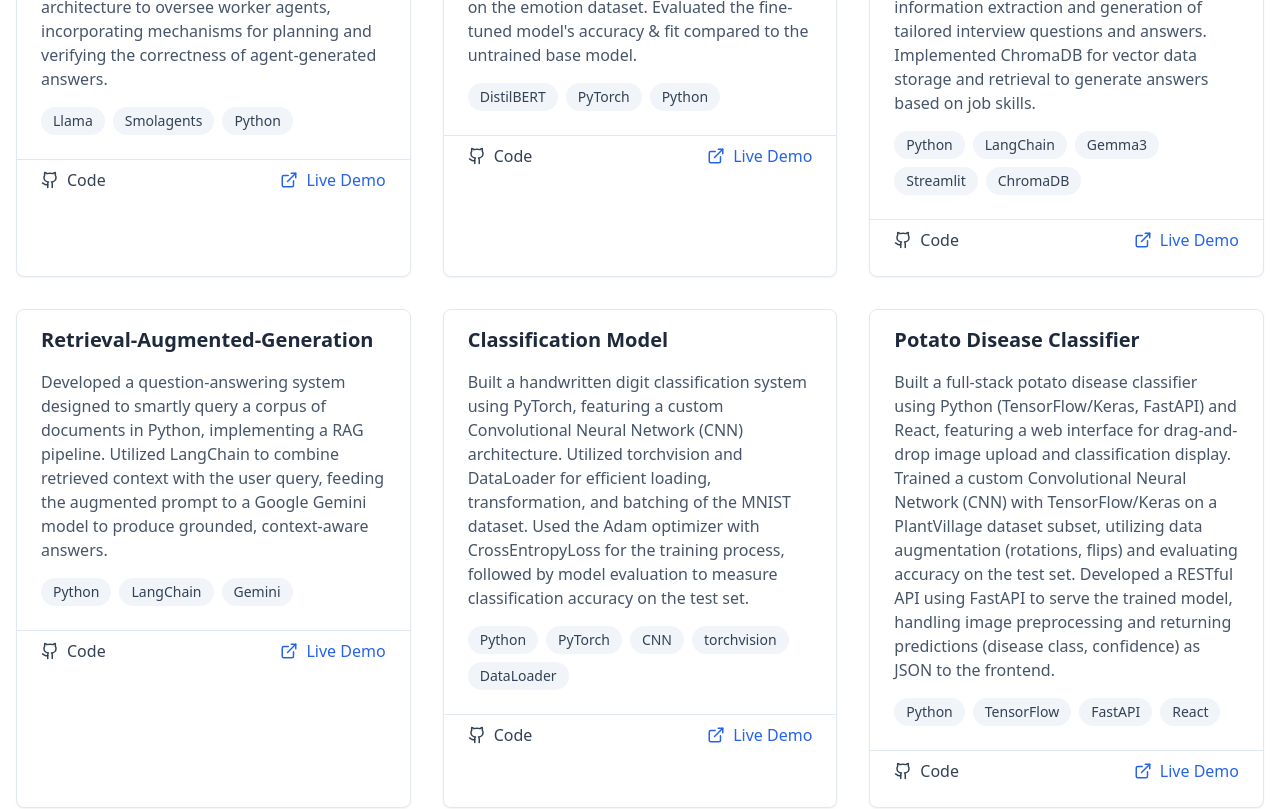
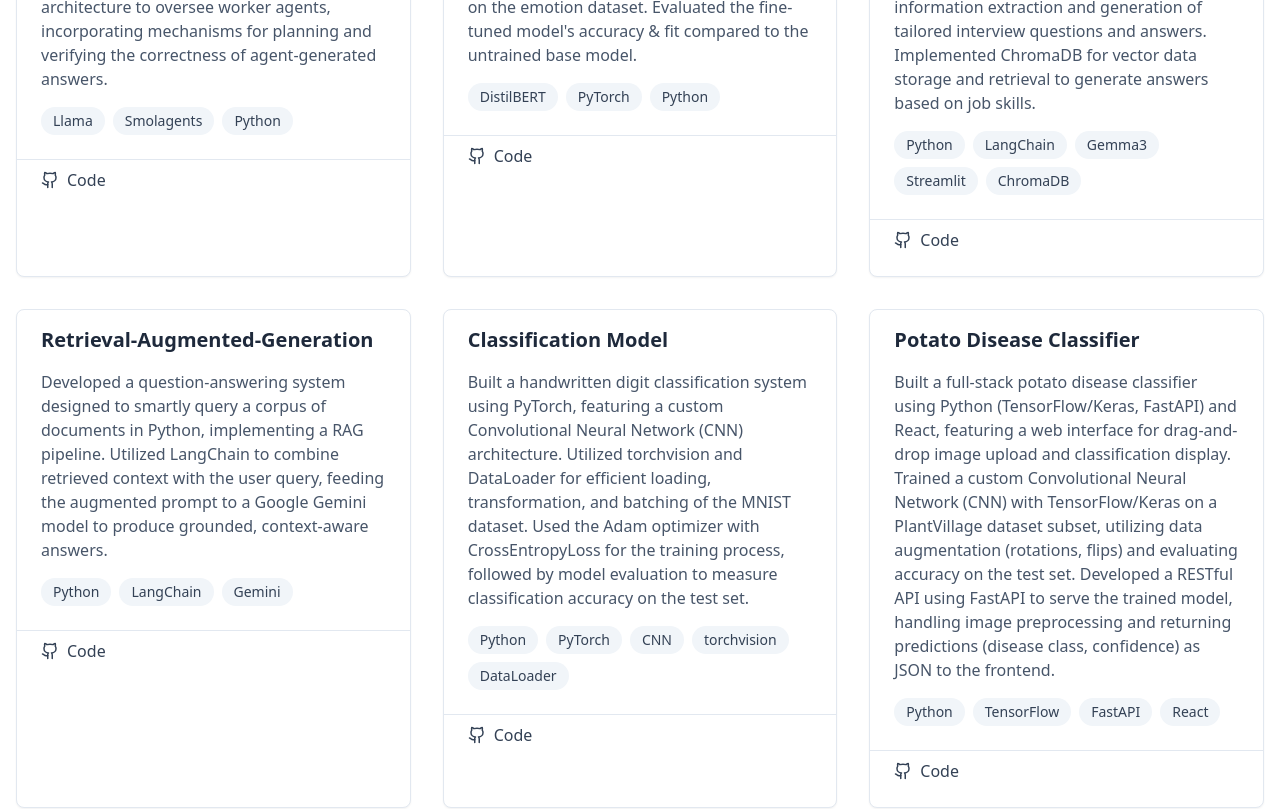
Before and after one commit to codev25/shining-digital-space, a React (Vite) app: page / in a window 1280 px wide. Shown: the part 2180-2989 px from the top of the page. Built offline with nearby package versions, Linux system fonts and the light colour scheme.

Commit message:
Fix: Update project links
Update project links to point to the specified GitHub repository and remove "Live Demo" links.

```diff
--- a/src/components/Projects.tsx
+++ b/src/components/Projects.tsx
@@ -1,7 +1,7 @@
 
 import React from 'react';
 import { Card, CardContent, CardFooter, CardHeader } from '@/components/ui/card';
-import { Github, ExternalLink } from 'lucide-react';
+import { Github } from 'lucide-react';
 
 const Projects = () => {
   const projects = [
@@ -10,8 +10,7 @@ const Projects = () => {
       title: 'Smart Agent Architecture',
       description: 'Developed a Python application utilizing the smolagents library to create and manage code agents. Implemented a web-enabled agent using a Llama 3.1 transformer model and web search tool integration for task execution. Designed a manager agent architecture to oversee worker agents, incorporating mechanisms for planning and verifying the correctness of agent-generated answers.',
       technologies: ['Llama', 'Smolagents', 'Python'],
-      githubUrl: '#',
-      liveUrl: '#',
+      githubUrl: 'https://github.com/srtthaker?tab=repositories',
       imageClass: 'bg-blue-100',
     },
     {
@@ -19,8 +18,7 @@ const Projects = () => {
       title: 'Fine-tuning',
       description: 'Fine-tuned a DistilBERT model for text-based emotion classification using Hugging Face transformers and PyTorch. Implemented Parameter-Efficient Fine-Tuning (PEFT) with Low-Rank Adaptation (LoRA) to significantly reduce trainable parameters during training on the emotion dataset. Evaluated the fine-tuned model\'s accuracy & fit compared to the untrained base model.',
       technologies: ['DistilBERT', 'PyTorch', 'Python'],
-      githubUrl: '#',
-      liveUrl: '#',
+      githubUrl: 'https://github.com/srtthaker?tab=repositories',
       imageClass: 'bg-green-100',
     },
     {
@@ -28,8 +26,7 @@ const Projects = () => {
       title: 'Retrieval-Augmented-Generation',
       description: 'Built an interview preparation helper using Python, featuring a Streamlit interface for user interaction. Orchestrated the backend workflow with LangChain, utilizing WebBaseLoader to ingest job descriptions from URLs, Gemma3 for structured information extraction and generation of tailored interview questions and answers. Implemented ChromaDB for vector data storage and retrieval to generate answers based on job skills.',
       technologies: ['Python', 'LangChain', 'Gemma3', 'Streamlit', 'ChromaDB'],
-      githubUrl: '#',
-      liveUrl: '#',
+      githubUrl: 'https://github.com/srtthaker?tab=repositories',
       imageClass: 'bg-purple-100',
     },
     {
@@ -37,8 +34,7 @@ const Projects = () => {
       title: 'Retrieval-Augmented-Generation',
       description: 'Developed a question-answering system designed to smartly query a corpus of documents in Python, implementing a RAG pipeline. Utilized LangChain to combine retrieved context with the user query, feeding the augmented prompt to a Google Gemini model to produce grounded, context-aware answers.',
       technologies: ['Python', 'LangChain', 'Gemini'],
-      githubUrl: '#',
-      liveUrl: '#',
+      githubUrl: 'https://github.com/srtthaker?tab=repositories',
       imageClass: 'bg-yellow-100',
     },
     {
@@ -46,8 +42,7 @@ const Projects = () => {
       title: 'Classification Model',
       description: 'Built a handwritten digit classification system using PyTorch, featuring a custom Convolutional Neural Network (CNN) architecture. Utilized torchvision and DataLoader for efficient loading, transformation, and batching of the MNIST dataset. Used the Adam optimizer with CrossEntropyLoss for the training process, followed by model evaluation to measure classification accuracy on the test set.',
       technologies: ['Python', 'PyTorch', 'CNN', 'torchvision', 'DataLoader'],
-      githubUrl: '#',
-      liveUrl: '#',
+      githubUrl: 'https://github.com/srtthaker?tab=repositories',
       imageClass: 'bg-red-100',
     },
     {
@@ -55,8 +50,7 @@ const Projects = () => {
       title: 'Potato Disease Classifier',
       description: 'Built a full-stack potato disease classifier using Python (TensorFlow/Keras, FastAPI) and React, featuring a web interface for drag-and-drop image upload and classification display. Trained a custom Convolutional Neural Network (CNN) with TensorFlow/Keras on a PlantVillage dataset subset, utilizing data augmentation (rotations, flips) and evaluating accuracy on the test set. Developed a RESTful API using FastAPI to serve the trained model, handling image preprocessing and returning predictions (disease class, confidence) as JSON to the frontend.',
       technologies: ['Python', 'TensorFlow', 'FastAPI', 'React'],
-      githubUrl: '#',
-      liveUrl: '#',
+      githubUrl: 'https://github.com/srtthaker?tab=repositories',
       imageClass: 'bg-orange-100',
     },
   ];
@@ -93,7 +87,7 @@ const Projects = () => {
                 </div>
               </CardContent>
 
-              <CardFooter className="flex justify-between pt-2 border-t">
+              <CardFooter className="flex justify-start pt-2 border-t">
                 <a
                   href={project.githubUrl}
                   className="inline-flex items-center text-slate-700 hover:text-slate-900"
@@ -102,15 +96,6 @@ const Projects = () => {
                 >
                   <Github size={18} className="mr-2" />
                   Code
-                </a>
-                <a
-                  href={project.liveUrl}
-                  className="inline-flex items-center text-blue-600 hover:text-blue-800"
-                  target="_blank"
-                  rel="noopener noreferrer"
-                >
-                  <ExternalLink size={18} className="mr-2" />
-                  Live Demo
                 </a>
               </CardFooter>
             </Card>
```
